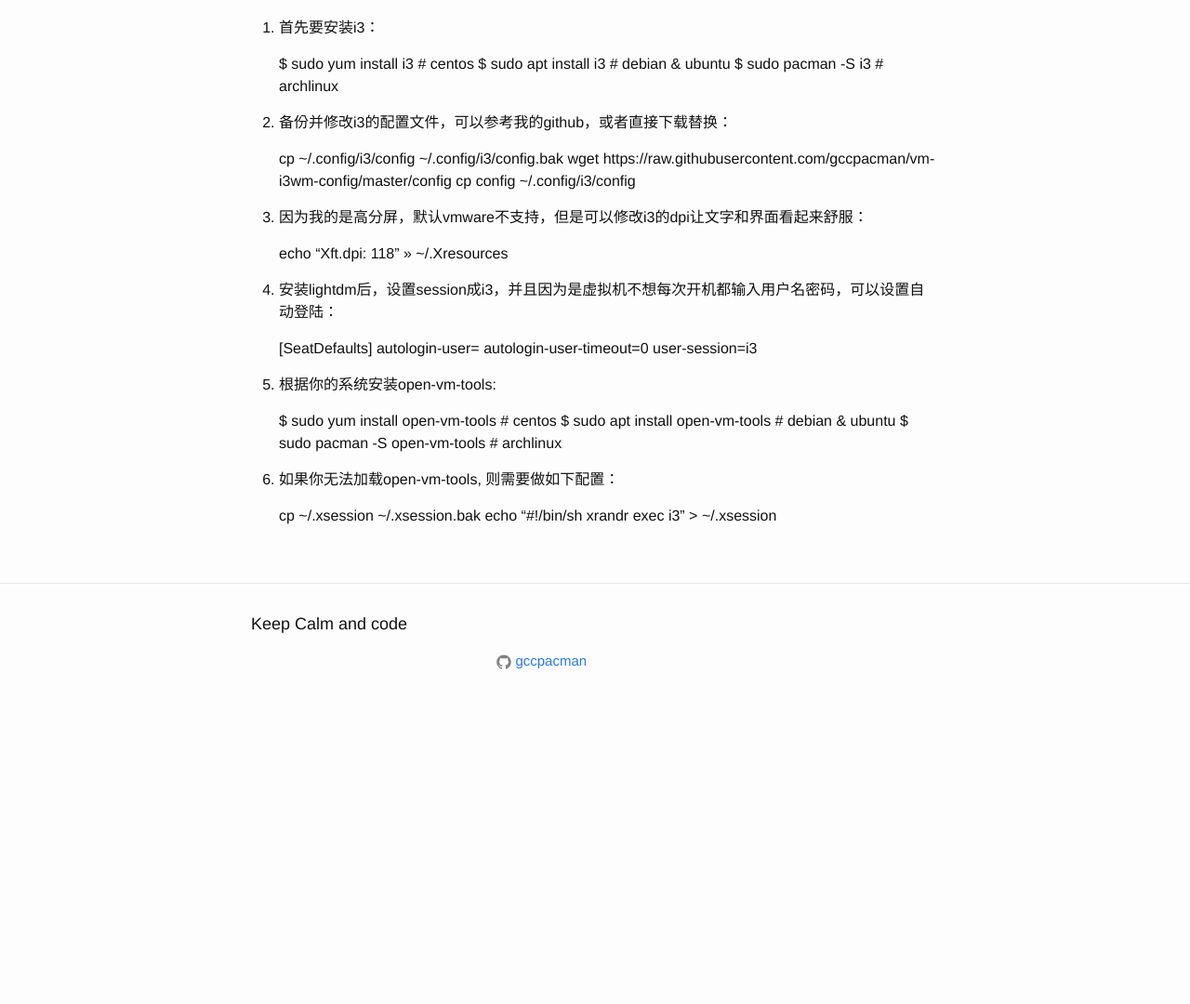
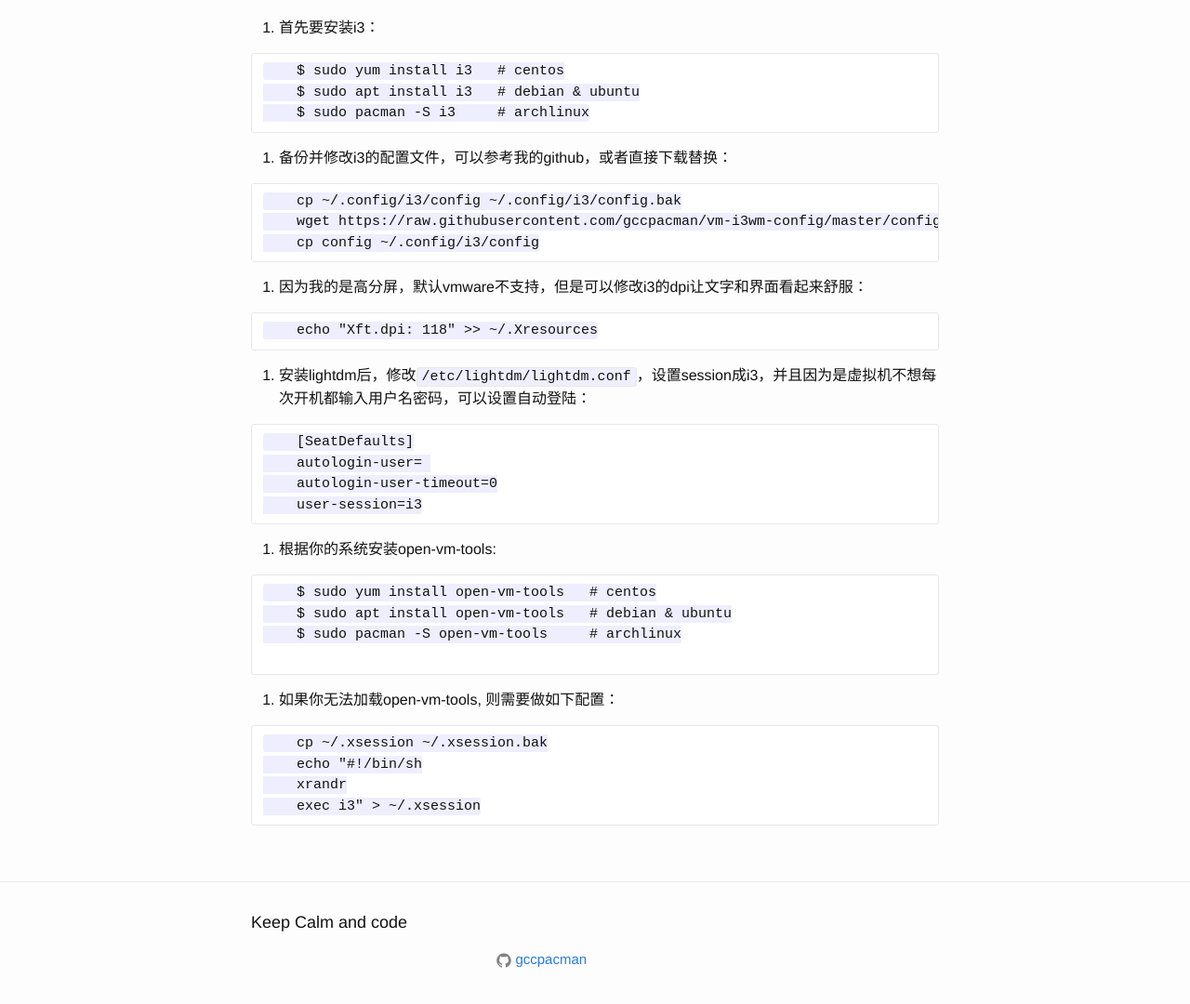
Before and after one commit to gccpacman/gccpacman.github.io, a Jekyll site: the page built from _posts/2018-05-04-virtualmachine-i3-linux.md, in a window 1280 px wide and 1400 px high, scrolled down 369 px. Shown: the part 296-1376 px from the top of the window at 93% size. Built offline with Jekyll 4.4.1, drawn with Linux system fonts in a browser that asks for light colours; before the commit the page ends 1448 px from its top, so only the background shows below that.

Commit message:
Update 2018-05-04-virtualmachine-i3-linux.md

````diff
--- a/_posts/2018-05-04-virtualmachine-i3-linux.md
+++ b/_posts/2018-05-04-virtualmachine-i3-linux.md
@@ -16,37 +16,50 @@ tags: [虚拟机, vmware, i3, linux]
 
 1. 首先要安装i3：
 
+```
     $ sudo yum install i3   # centos
     $ sudo apt install i3   # debian & ubuntu
     $ sudo pacman -S i3     # archlinux
+```
 
 2. 备份并修改i3的配置文件，可以参考我的github，或者直接下载替换：
 
+```
     cp ~/.config/i3/config ~/.config/i3/config.bak
     wget https://raw.githubusercontent.com/gccpacman/vm-i3wm-config/master/config
     cp config ~/.config/i3/config
+```
 
 
 3. 因为我的是高分屏，默认vmware不支持，但是可以修改i3的dpi让文字和界面看起来舒服：
 
+```
     echo "Xft.dpi: 118" >> ~/.Xresources
+```
 
-4. 安装lightdm后，设置session成i3，并且因为是虚拟机不想每次开机都输入用户名密码，可以设置自动登陆：
+4. 安装lightdm后，修改`/etc/lightdm/lightdm.conf`，设置session成i3，并且因为是虚拟机不想每次开机都输入用户名密码，可以设置自动登陆：
 
+```
     [SeatDefaults]
     autologin-user= {{your username}}
     autologin-user-timeout=0
     user-session=i3
+```
+
 
 5. 根据你的系统安装open-vm-tools:
 
+```
     $ sudo yum install open-vm-tools   # centos
     $ sudo apt install open-vm-tools   # debian & ubuntu
     $ sudo pacman -S open-vm-tools     # archlinux
 
+```
 6. 如果你无法加载open-vm-tools, 则需要做如下配置：
 
+```
     cp ~/.xsession ~/.xsession.bak
     echo "#!/bin/sh
     xrandr
     exec i3" > ~/.xsession
+```
````
